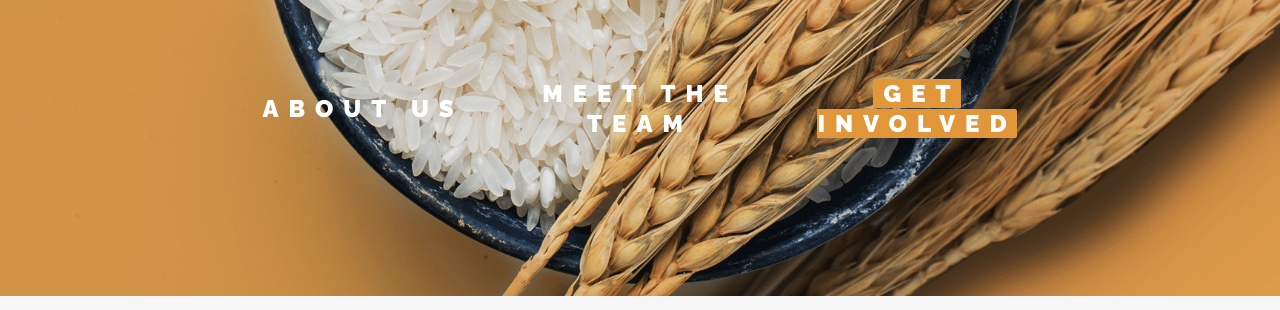
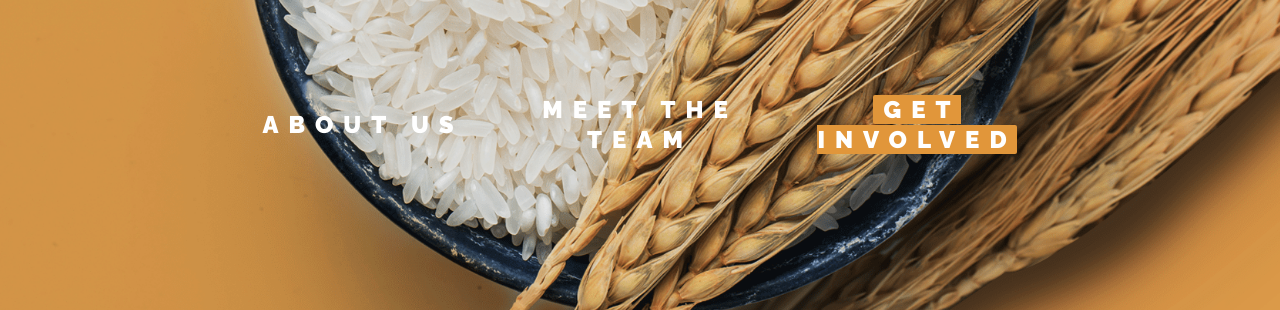
Before and after one commit to hapagphilippines/hapagphilippines.github.io, a plain HTML site: page index.html in a window 1280 px wide. Shown: the part 490-800 px from the top of the page. Drawn offline with nearby package versions, Linux system fonts and the light colour scheme.

Commit message:
Update font and background size

```diff
--- a/assets/stylesheets/main.css
+++ b/assets/stylesheets/main.css
@@ -55,7 +55,7 @@ p {
   background-position: center;
   background-repeat: no-repeat;
   background-size: cover;
-  min-height: 100vh;
+  min-height: 104vh;
   font-family: 'Raleway'; }
   #splash h1 {
     margin-top: 50px;
```
